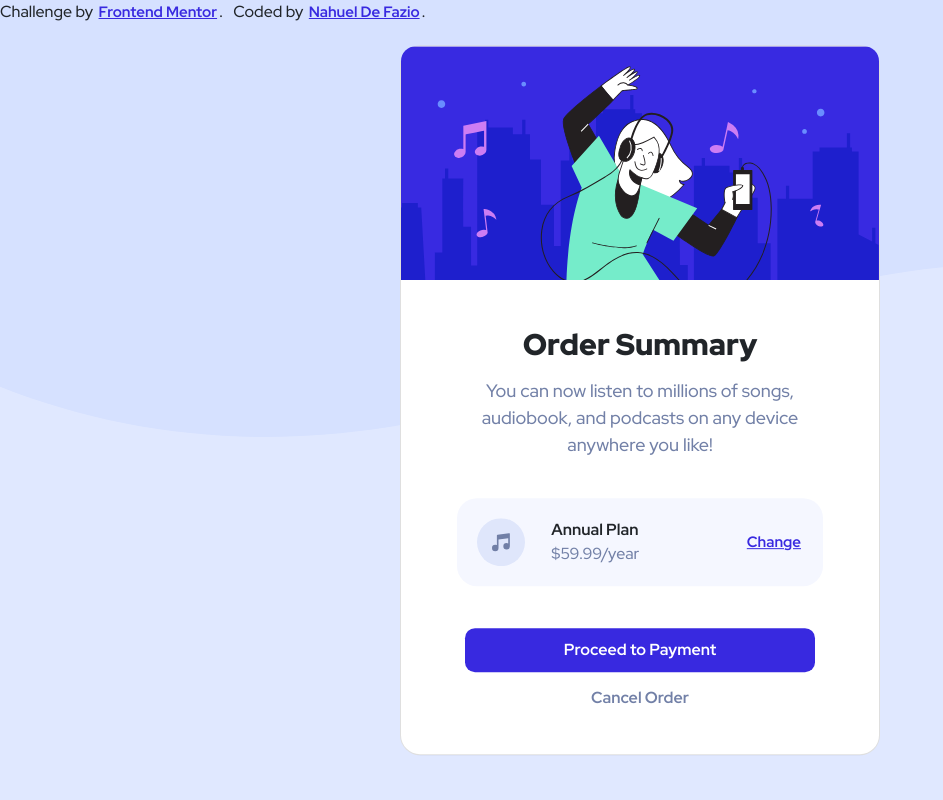
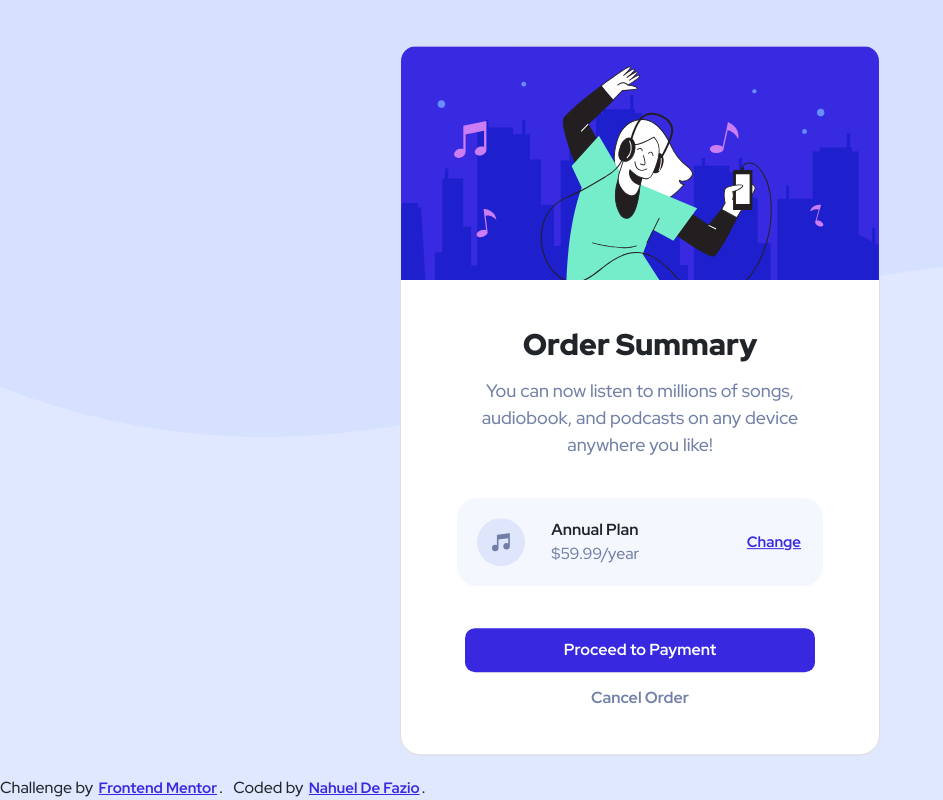
Before and after one commit to nahueldefazio/Responsive-site-using-CSS-and-Bootstrap, a plain HTML site: page index.html in a window 1280 px wide. Shown: the whole page, without its empty margins (0-943 px from the left). Drawn offline with nearby package versions, Linux system fonts and the light colour scheme.

Commit message:
Footer
Add footer

```diff
--- a/style.scss
+++ b/style.scss
@@ -91,11 +91,15 @@ a{
   color: $cuartoColor;
   background-color: white;
   border: none !important;
-
 }
 
 .precio{
   color: $cuartoColor;
+}
+
+footer{
+  position: fixed;
+  bottom: 0;
 }
 
 @media (min-width: 375px) {
```
Also changed, not shown: css/style.css.
